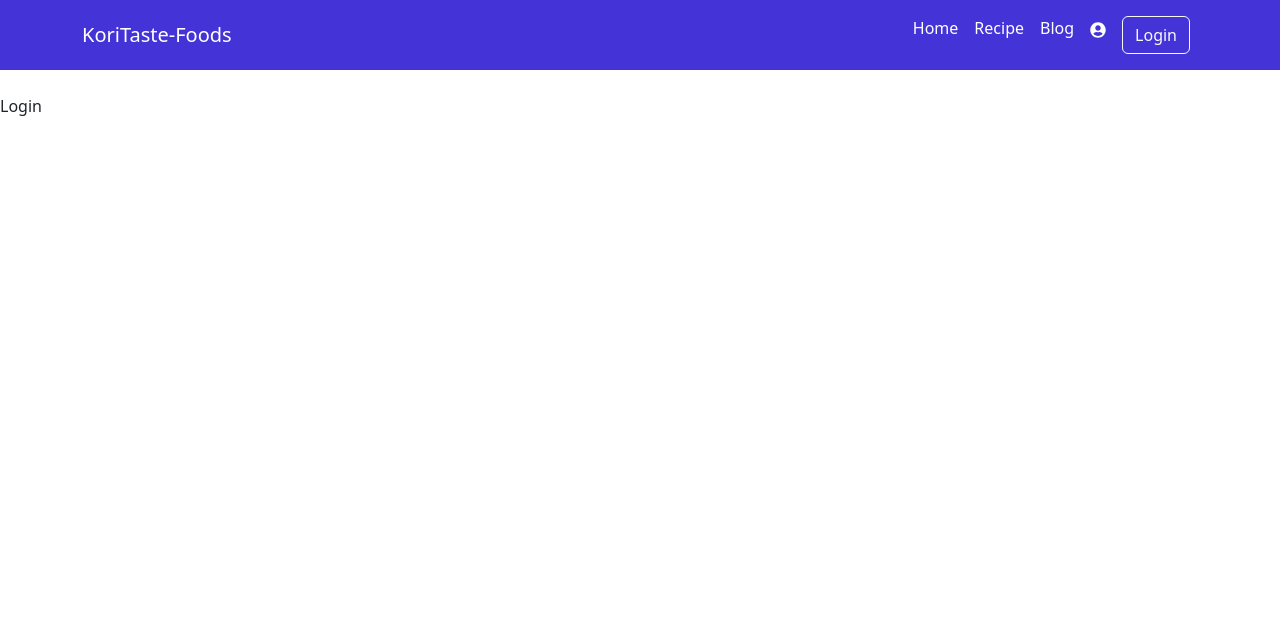
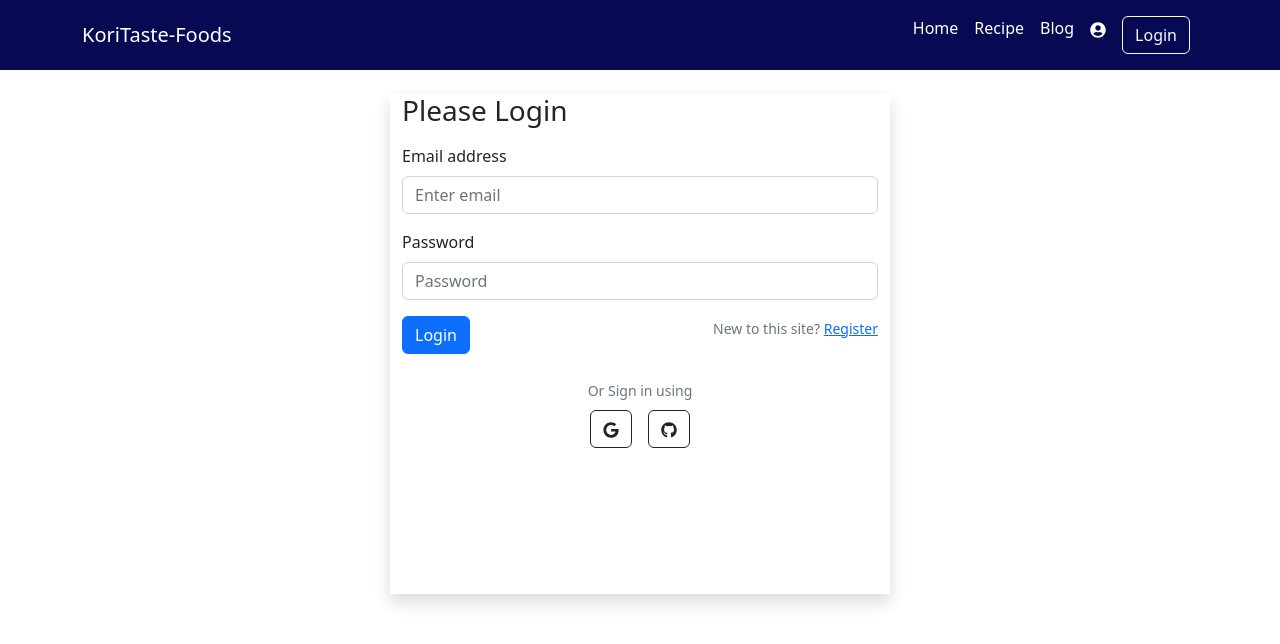
Before and after one commit to Arif-Mohammad-Sagor/korean-food-recipe, a React (Vite) app: page /login in a window 1280 px wide. Shown: the top 644 px of the page. Built offline with nearby package versions, Linux system fonts and the light colour scheme.

Commit message:
login-page-setup

```diff
--- a/package.json
+++ b/package.json
@@ -11,6 +11,7 @@
   },
   "dependencies": {
     "bootstrap": "^5.2.3",
+    "firebase": "^9.21.0",
     "localforage": "^1.10.0",
     "match-sorter": "^6.3.1",
     "react": "^18.2.0",
--- a/src/pages/authentication/Login.jsx
+++ b/src/pages/authentication/Login.jsx
@@ -1,9 +1,77 @@
-import React from 'react'
+import React from "react";
+import { Button, Container, Form } from "react-bootstrap";
+import { Link } from "react-router-dom";
+import { FaGoogle, FaGithub } from "react-icons/fa";
 
 const Login = () => {
+  const handleGoogleSignIn = () => {
+    alert("yes i am here");
+  };
+  const handleGithubSignIn = () => {};
   return (
-    <div>Login</div>
-  )
-}
+    <div>
+      <Container
+        className="mx-auto shadow"
+        style={{ width: "500px ", height: "500px" }}
+      >
+        <h3 className="pb-2">Please Login</h3>
+        <Form>
+          <Form.Group className="mb-3" controlId="formBasicEmail">
+            <Form.Label>Email address</Form.Label>
+            <Form.Control
+              type="email"
+              name="email"
+              placeholder="Enter email"
+              required
+            />
+          </Form.Group>
+          <Form.Group className="mb-3" controlId="formBasicPassword">
+            <Form.Label>Password</Form.Label>
+            <Form.Control
+              type="password"
+              name="password"
+              placeholder="Password"
+              required
+            />
+          </Form.Group>
 
-export default Login
+          <div className="d-flex ">
+            <Button className="d-block" variant="primary" type="submit">
+              Login
+            </Button>
+            <div className="ms-auto">
+              <Form.Text className="text-secondary">
+                New to this site? <Link to="/register">Register</Link>
+              </Form.Text>
+            </div>
+          </div>
+
+          <Form.Text className="text-success"></Form.Text>
+          <Form.Text className="text-danger"></Form.Text>
+          <br />
+          <div className="text-center">
+            <Form.Text> Or Sign in using </Form.Text>
+          </div>
+          <div className="text-center mt-2">
+            <Button
+              onClick={handleGoogleSignIn}
+              className="mr-3 cursor-pointer"
+              variant="outline-dark"
+            >
+              <FaGoogle></FaGoogle>
+            </Button>
+            <Button
+              onClick={handleGithubSignIn}
+              className="ms-3"
+              variant="outline-dark"
+            >
+              <FaGithub></FaGithub>
+            </Button>
+          </div>
+        </Form>
+      </Container>
+    </div>
+  );
+};
+
+export default Login;
--- a/src/pages/authentication/Register.jsx
+++ b/src/pages/authentication/Register.jsx
@@ -1,9 +1,66 @@
 import React from 'react'
+import { Button, Container, Form } from 'react-bootstrap';
+import { Link } from 'react-router-dom';
 
 const Register = () => {
   return (
-    <div>Registration</div>
-  )
+    <div>
+      <Container className="mx-auto shadow" style={{ width: "500px " }}>
+        <h3 className="pb-2">Please Register</h3>
+        <Form>
+          <Form.Group className="mb-3" controlId="formBasicEmail">
+            <Form.Label>Name</Form.Label>
+            <Form.Control
+              type="text"
+              name="name"
+              placeholder="Your Name"
+              required
+            />
+            <Form.Group className="mb-3" controlId="formBasicEmail">
+              <Form.Label>Email address</Form.Label>
+              <Form.Control
+                type="email"
+                name="email"
+                placeholder="Enter email"
+                required
+              />
+            </Form.Group>
+          </Form.Group>
+          <Form.Group className="mb-3" controlId="formBasicPassword">
+            <Form.Label>Password</Form.Label>
+            <Form.Control
+              type="password"
+              name="password"
+              placeholder="Password"
+              required
+            />
+          </Form.Group>
+          <Form.Group className="mb-3" controlId="formBasicEmail">
+            <Form.Label>Photo URL</Form.Label>
+            <Form.Control
+              type="text"
+              name="photo"
+              placeholder="Photo URL"
+              required
+            />
+          </Form.Group>
+
+          <div className="d-flex ">
+            <Button className="d-block" variant="primary" type="submit">
+            Register
+            </Button>
+            <div className="ms-auto">
+              <Form.Text className="text-secondary">
+                Already Have an Account? <Link to="/login">Login</Link>
+              </Form.Text>
+            </div>
+          </div>
+          <Form.Text className="text-success"></Form.Text>
+          <Form.Text className="text-danger"></Form.Text>
+        </Form>
+      </Container>
+    </div>
+  );
 }
 
 export default Register
--- a/src/pages/shared/Header.css
+++ b/src/pages/shared/Header.css
@@ -1,4 +1,4 @@
 .navbar{
-    background-color: rgba(32, 13, 208, 0.834);
+    background-color: #070A52;
 
 }
```
Also changed, not shown: src/firebase/firebase.config.js (added, +17 -0 lines), 1 other file (tests, documents, lock files or other folders).
